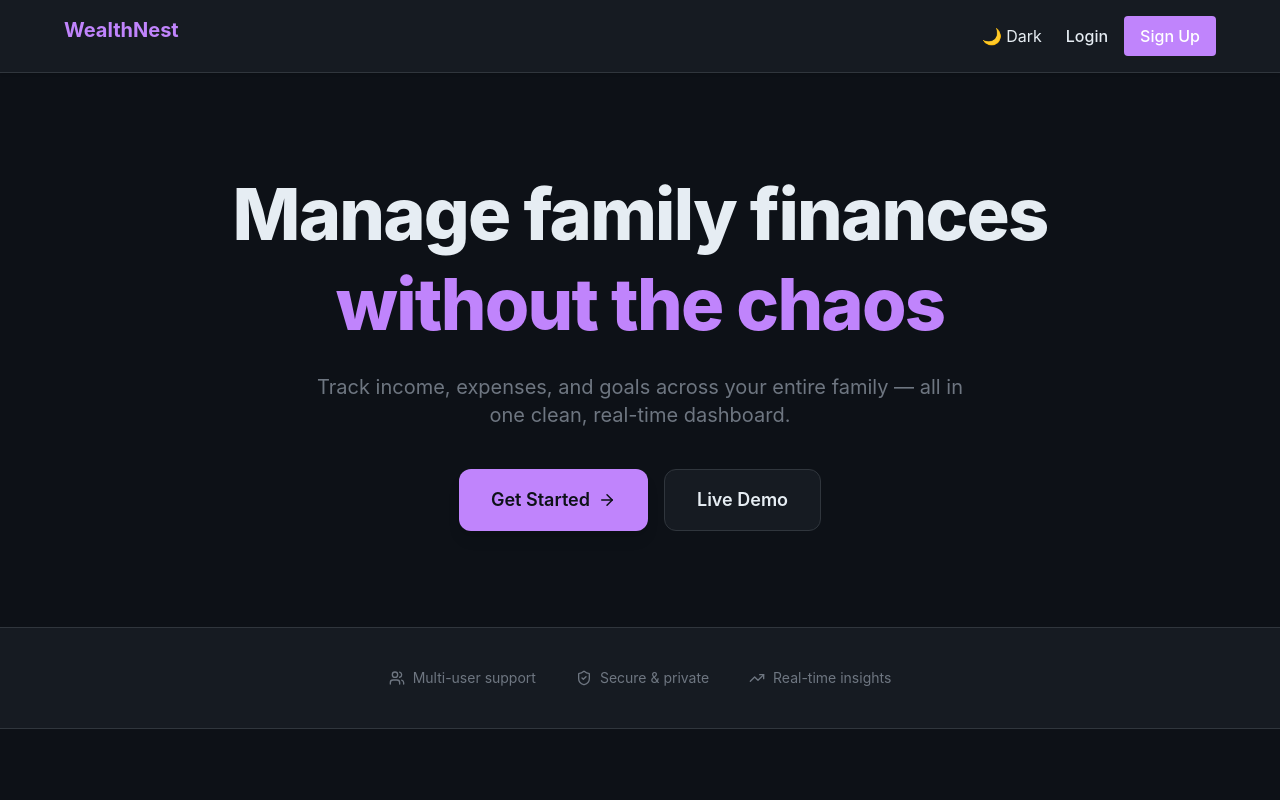
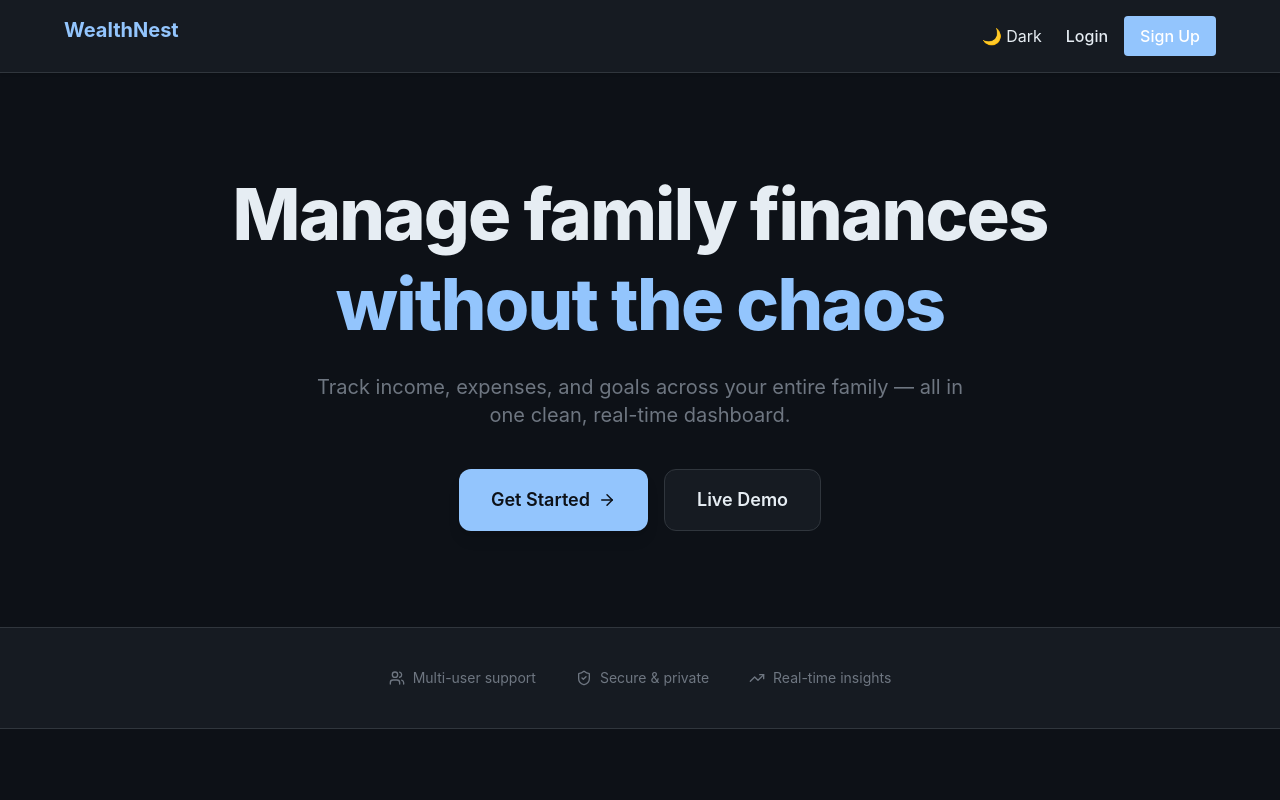
Before and after one commit to AasthaOswal/MoneyNest, a React (Vite) app in the folder frontend/: page / in a window 1280 px wide. Shown: the top 800 px of the page. Built offline with nearby package versions, Linux system fonts and the light colour scheme; no server answers.

Commit message:
change primary color to blue-300

```diff
--- a/frontend/src/index.css
+++ b/frontend/src/index.css
@@ -251,7 +251,9 @@
   --color-primary-hover: rgb(216 180 254);   /* Purple-300 */
   --color-primary-active: rgb(168 85 247);   /* Purple-500 */
   --color-primary-subtle: rgba(192, 132, 252, 0.15);
+   --color-primary :oklch(77.7% 0.152 181.912);/*teal-500*/
 
+   --color-primary : oklch(80.9% 0.105 251.813); /*blue-300*/
   /* Dark text gives excellent contrast on Purple-400 */
   --color-text-on-primary: rgb(13 17 23);
 
@@ -319,3 +321,107 @@
     0 1px 3px rgba(0, 0, 0, 0.3),
     0 8px 24px rgba(0, 0, 0, 0.25);
 }
+
+
+/* WealthNest Dark Theme - Blue 300 Primary */
+@theme {
+  /* =========================
+     BACKGROUNDS
+  ========================= */
+  --color-bg: rgb(13 17 23);                 /* Near Black */
+  --color-surface: rgb(22 27 34);            /* Charcoal */
+  --color-surface-2: rgb(30 36 44);          /* Dark Slate */
+  --color-surface-3: rgb(39 46 56);          /* Slate */
+
+  /* =========================
+     TEXT
+  ========================= */
+  --color-text: rgb(230 237 243);            /* Slate-100 */
+  --color-text-secondary: rgb(148 163 184); /* Slate-400 */
+  --color-muted: rgb(110 118 129);           /* Slate-500 */
+  --color-placeholder: rgb(100 116 139);     /* Slate-500 */
+
+  /* =========================
+     BORDERS
+  ========================= */
+  --color-border: rgb(48 54 61);
+  --color-border-hover: rgb(88 96 105);
+  --color-divider: rgb(38 45 52);
+
+  /* =========================
+     BRAND
+  ========================= */
+  --color-primary: rgb(147 197 253);         /* Blue-300 */
+  --color-primary-hover: rgb(96 165 250);   /* Blue-400 */
+  --color-primary-active: rgb(96 165 250);   /* Blue-400 */
+  --color-primary-subtle: rgba(147, 197, 253, 0.15);
+
+  /* Excellent contrast on Blue-300 */
+  --color-text-on-primary: rgb(13 17 23);
+
+  /* =========================
+     STATUS COLORS
+  ========================= */
+  --color-success: rgb(134 239 172);         /* Green-300 */
+  --color-success-bg: rgba(134, 239, 172, 0.15);
+
+  --color-error: rgb(252 165 165);           /* Red-300 */
+  --color-error-bg: rgba(252, 165, 165, 0.15);
+
+  --color-warning: rgb(252 211 77);          /* Amber-300 */
+  --color-warning-bg: rgba(252, 211, 77, 0.15);
+
+  --color-info: rgb(147 197 253);            /* Blue-300 */
+  --color-info-bg: rgba(147, 197, 253, 0.15);
+
+  /* =========================
+     FINANCE SPECIFIC
+  ========================= */
+  --color-income: rgb(134 239 172);          /* Green-300 */
+  --color-income-bg: rgba(134, 239, 172, 0.15);
+
+  --color-expense: rgb(252 165 165);         /* Red-300 */
+  --color-expense-bg: rgba(252, 165, 165, 0.15);
+
+  --color-investment: rgb(216 180 254);      /* Purple-300 */
+  --color-investment-bg: rgba(216, 180, 254, 0.15);
+
+  /* =========================
+     CARDS
+  ========================= */
+  --color-card: rgb(22 27 34);
+  --color-card-hover: rgb(30 36 44);
+
+  /* Blue tinted selected state */
+  --color-card-selected: rgb(35 52 76);
+
+  /* =========================
+     INPUTS
+  ========================= */
+  --color-input-bg: rgb(13 17 23);
+  --color-input-border: rgb(48 54 61);
+  --color-input-focus: rgb(147 197 253);
+
+  /* =========================
+     SIDEBAR
+  ========================= */
+  --color-sidebar: rgb(9 14 20);
+  --color-sidebar-hover: rgb(30 36 44);
+  --color-sidebar-active: rgb(147 197 253);
+
+  /* =========================
+     CHARTS
+  ========================= */
+  --chart-income: rgb(134 239 172);          /* Green-300 */
+  --chart-expense: rgb(252 165 165);         /* Red-300 */
+  --chart-investment: rgb(216 180 254);      /* Purple-300 */
+  --chart-savings: rgb(147 197 253);         /* Blue-300 */
+  --chart-neutral: rgb(148 163 184);         /* Slate-400 */
+
+  /* =========================
+     SHADOWS
+  ========================= */
+  --shadow-card:
+    0 1px 3px rgba(0, 0, 0, 0.3),
+    0 8px 24px rgba(0, 0, 0, 0.25);
+}
```
